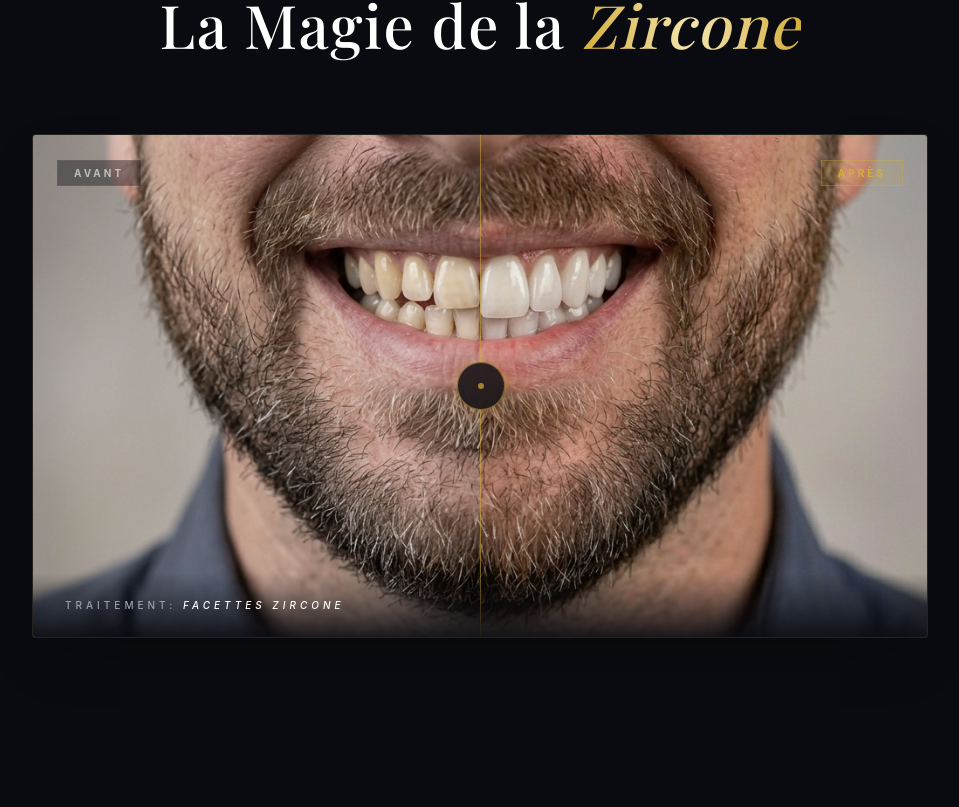
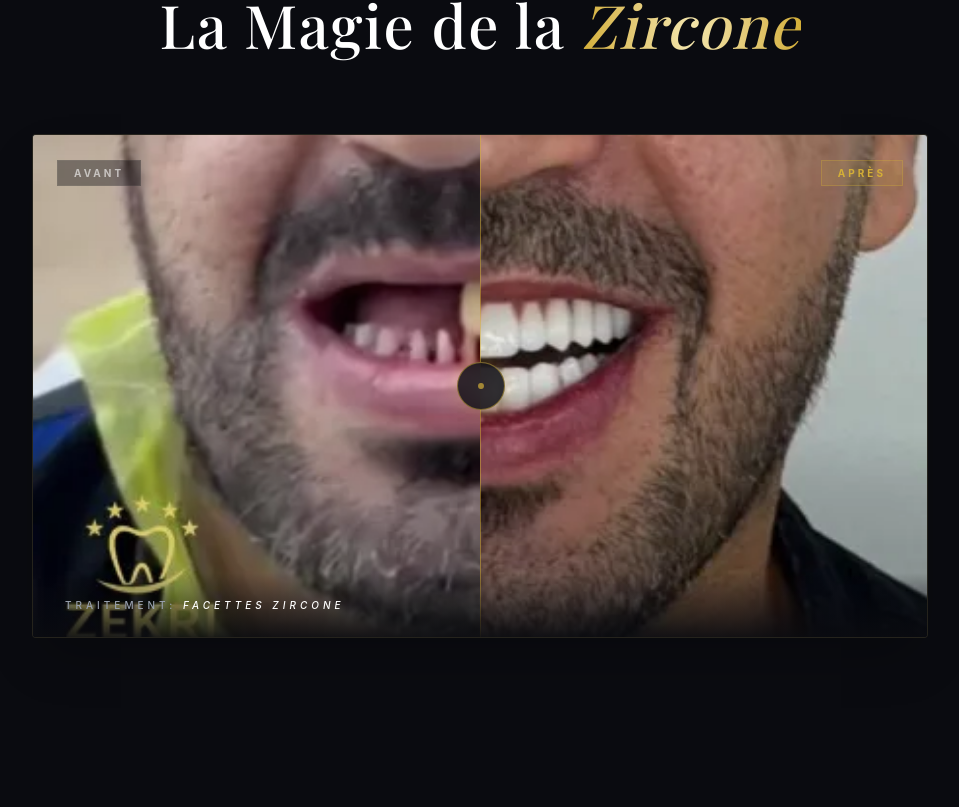
Before and after one commit to Lpiks/Zekri_clinic, a React (Vite) app: page / in a window 1280 px wide. Shown: the part 973-1780 px from the top of the page, without its empty margins (160-1119 px from the left). Built offline with nearby package versions, Linux system fonts and the light colour scheme; a web font is replaced by a local one.

Commit message:
luxury version improved

```diff
--- a/src/components/layout/Footer.jsx
+++ b/src/components/layout/Footer.jsx
@@ -25,7 +25,7 @@ const Footer = () => {
         <div>
           <h4 className="text-gold text-[10px] font-bold uppercase tracking-[0.3em] mb-8">Navigation</h4>
           <ul className="flex flex-col gap-4">
-            {['Accueil', 'Services', 'Galerie', 'Patients', 'Contact'].map((item) => (
+            {['Accueil', 'Services', 'Galerie', 'Contact'].map((item) => (
               <li key={item}>
                 <Link to="/" className="text-gray-400 hover:text-white transition-colors text-xs tracking-widest uppercase">
                   {item}
--- a/src/pages/client/Gallery.jsx
+++ b/src/pages/client/Gallery.jsx
@@ -3,9 +3,9 @@ import { motion } from 'framer-motion';
 import BeforeAfterSlider from '../../components/ui/BeforeAfterSlider';
 
 const galleryCases = [
-  { id: 1, title: 'Restauration Zircone', type: 'Esthétique', before: 'https://images.unsplash.com/photo-1598256989800-fe5f95da9787?auto=format&fit=crop&q=80&w=800', after: 'https://images.unsplash.com/photo-1559832333-5286595568ef?auto=format&fit=crop&q=80&w=800' },
-  { id: 2, title: 'Inlay-Core & Couronne', type: 'Prothèse', before: 'https://images.unsplash.com/photo-1579684385127-1ef15d508118?auto=format&fit=crop&q=80&w=800', after: 'https://images.unsplash.com/photo-1576765608535-5f04d1e3f2aa?auto=format&fit=crop&q=80&w=800' },
-  { id: 3, title: 'Hollywood Smile', type: 'Total Transformation', before: 'https://images.unsplash.com/photo-1588776814546-1ffcf47267a5?auto=format&fit=crop&q=80&w=800', after: 'https://images.unsplash.com/photo-1516062423079-7ca13cdc7f5a?auto=format&fit=crop&q=80&w=800' },
+  { id: 1, title: 'Restauration Zircone', type: 'Esthétique', before: '/cases/case1_before.png', after: '/cases/case1_after.png' },
+  { id: 2, title: 'Inlay-Core & Couronne', type: 'Prothèse', before: '/cases/case2_before.png', after: '/cases/case2_after.png' },
+  { id: 3, title: 'Hollywood Smile', type: 'Total Transformation', before: '/cases/case3_before.png', after: '/cases/case3_after.png' },
 ];
 
 const Gallery = () => {
--- a/src/pages/client/Home.jsx
+++ b/src/pages/client/Home.jsx
@@ -133,8 +133,8 @@ const Home = () => {
           </div>
           <div className="max-w-4xl mx-auto">
             <BeforeAfterSlider
-              beforeImage="/before_generic.png"
-              afterImage="/after_generic.png"
+              beforeImage="/before2.webp"
+              afterImage="/after2.webp"
             />
           </div>
         </div>
```
